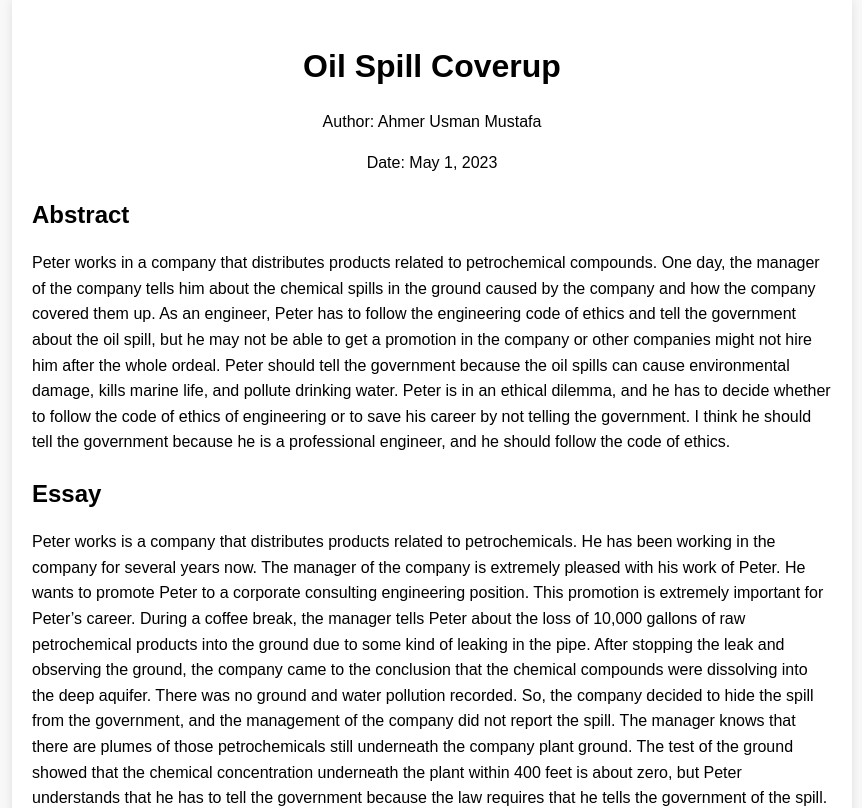
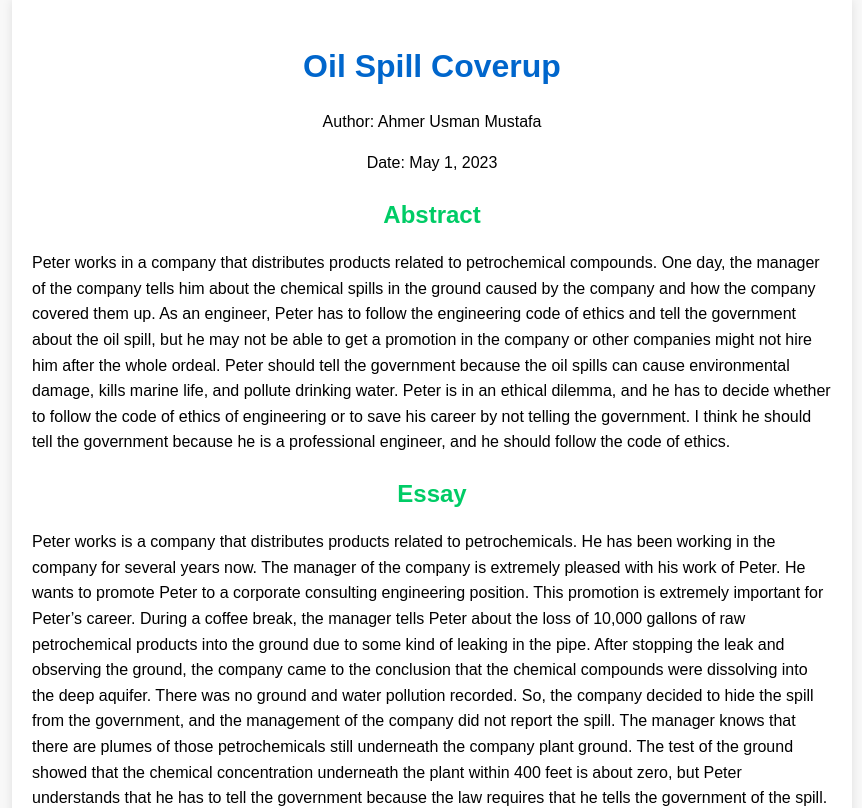
Before and after one commit to Scorpion-239/A.13, a plain HTML site: page index.html in a window 1280 px wide. Shown: the top 808 px of the page, without its empty margins (208-1070 px from the left). Drawn offline with Linux system fonts and the light colour scheme.

Commit message:
Update styles.css

```diff
--- a/styles.css
+++ b/styles.css
@@ -21,6 +21,7 @@ header {
 
 h1 {
     margin-bottom: 10px;
+    color: #0066cc; /* Blue color for the main title */
 }
 
 main {
@@ -33,6 +34,8 @@ article {
 
 h2 {
     margin-bottom: 10px;
+    color: #00cc66; /* Green color for subheadings */
+    text-align: center; /* Center align the subheadings */
 }
 
 footer {
@@ -67,12 +70,15 @@ footer p {
     margin-top: 0;
 }
 
+/* Additional styling for the references section */
 .references {
     margin-top: 40px;
 }
 
 .references h2 {
     margin-bottom: 20px;
+    color: #ff3300; /* Red color for the references heading */
+    text-align: center; /* Center align the references heading */
 }
 
 .references ol {
```
